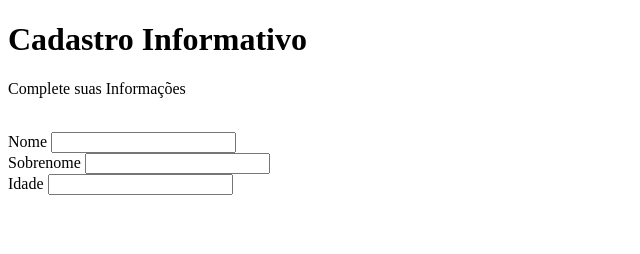
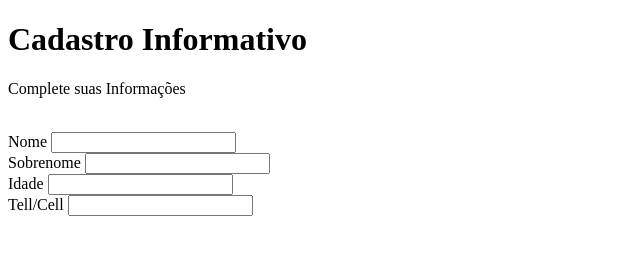
Before and after one commit to Zero4bsolut0/StudyHTML, a plain HTML site: page Index.html in a window 1280 px wide. Shown: the whole page, without its empty margins (0-640 px from the left). Drawn offline with Linux system fonts and the light colour scheme.

Commit message:
Update Index.html

```diff
--- a/Index.html
+++ b/Index.html
@@ -31,6 +31,12 @@
           <input type="text" name="Idade" id="Idade">
         </div>
 
+        <div>
+          <label>Tell/Cell</label>
+          <input type="text" name="Tell/Cell" id="Tell/Cell">
+        </div>
+
+
 
 
 </html>
```
